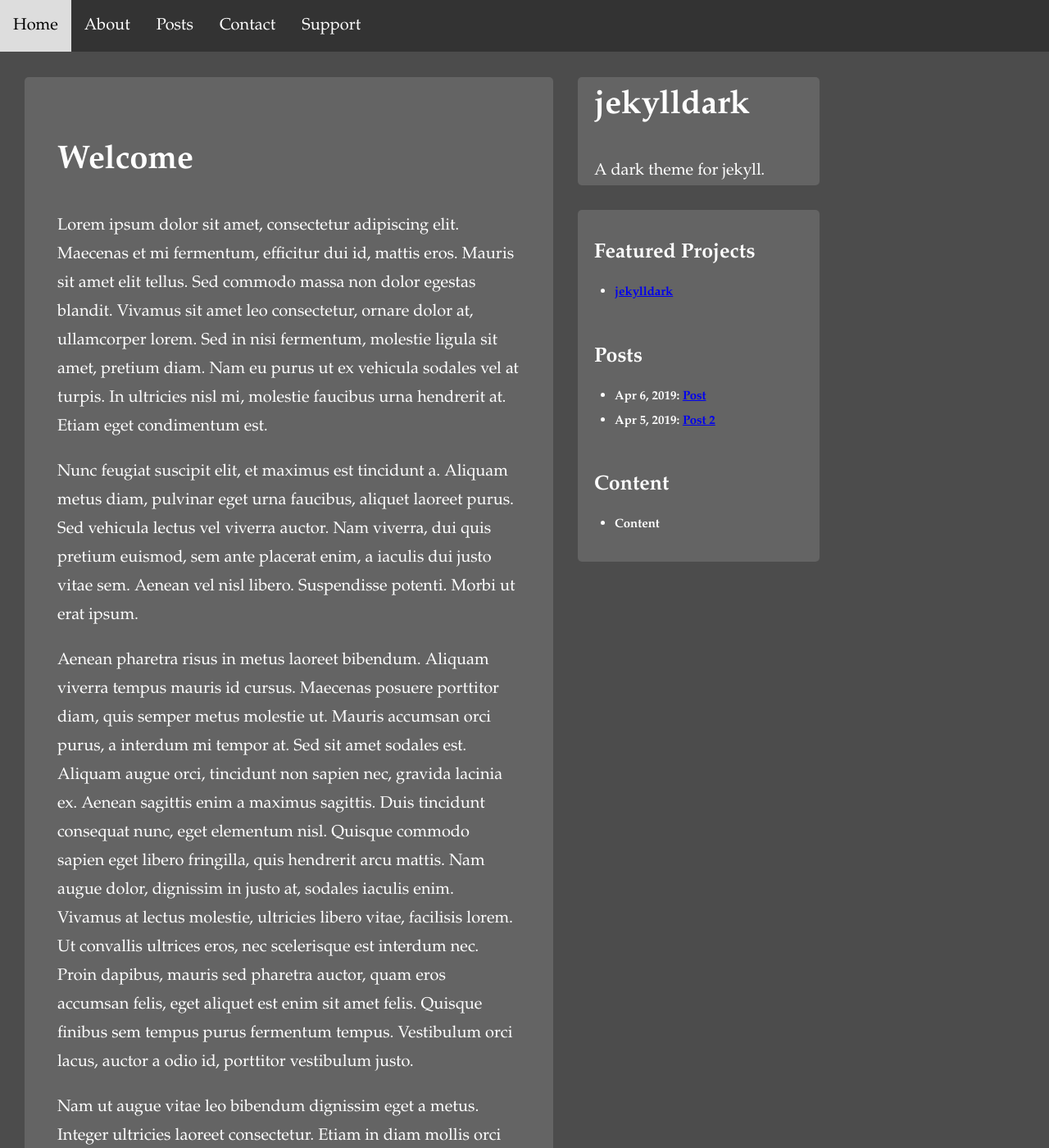
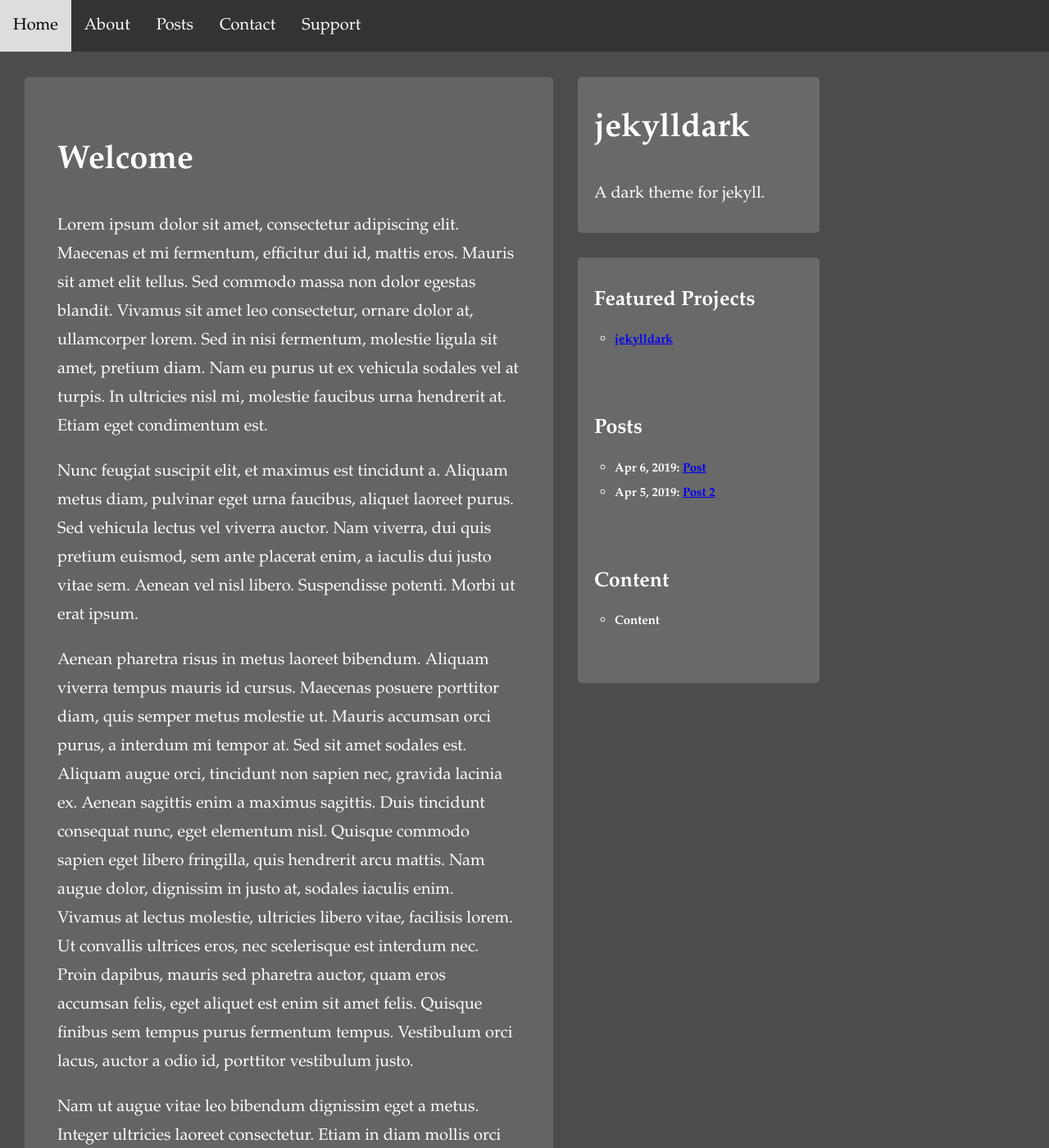
Before and after one commit to sutterj/jekylldark, a Jekyll site: the page built from index.html, in a window 1280 px wide and 1400 px high. Shown: the whole window at 82% size. Built offline with Jekyll 4.4.1, drawn with Linux system fonts in a browser that asks for light colours; nearby versions of some CDN libraries.

Commit message:
Update _sidebar.scss

```diff
--- a/_sass/components/_sidebar.scss
+++ b/_sass/components/_sidebar.scss
@@ -1,5 +1,5 @@
 .sidebar-content {
-  background-color: #FFF2;
+  background-color: #696969;
   border-radius: 5px;
   line-height: 0;
   margin: 30px 0 84px 30px;
@@ -7,17 +7,19 @@
 }
 
 .site-title {
-  background-color: #FFF2;
+  background-color: #696969;
   border-radius: 5px;
   margin: 84px 0 0 30px;
-  padding: 0 0 0 20px;
+  padding: 1px 0 0 20px;
 }
 
 .sidebar-area {
   margin: 0 0 30px 0;
+  padding: 0 30px 30px 0;
 }
 
 .sidebar-list {
+  list-style-type: circle;
   margin: 30px 0 0 20px;
   padding: 0 0 0 5px;
 }
```
